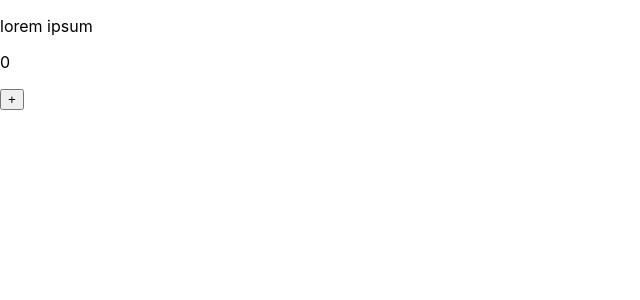
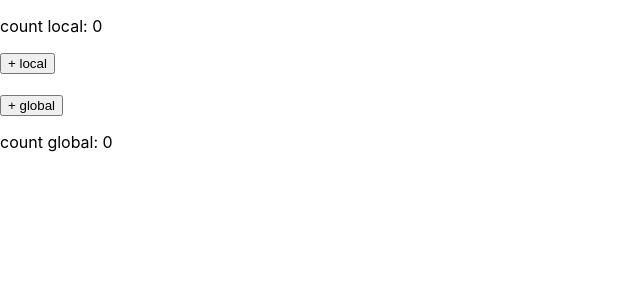
Before and after one commit to WilliamBamba/thermo_ia, a React (Create React App) app in the folder front/: page / in a window 1280 px wide. Shown: the top 300 px of the page, without its empty margins (0-640 px from the left). Built offline with nearby package versions, Linux system fonts and the light colour scheme.

Commit message:
react store

```diff
--- a/front/src/App.js
+++ b/front/src/App.js
@@ -1,10 +1,16 @@
-import React from 'react';
+import React, { useState } from 'react';
 import './App.css';
 import Home from './compenents/Home';
+import s, {initialState} from './store';
 
 function App() {
+  const [storage, setStorage] = useState(initialState);
+  const store = s(storage, setStorage);
   return (
-    <Home />
+    <div>
+      <Home store={store} />
+      <p>count global: {store.state.count}</p>
+    </div>
   );
 };
 
--- a/front/src/compenents/Home.js
+++ b/front/src/compenents/Home.js
@@ -2,15 +2,16 @@
 import React from 'react';
 
 
-export default ({}) => {
+export default ({store}) => {
 
     const [count, setCount] = useState(0);
 
     return (
         <div>
-            <p>lorem ipsum</p>
-            <p>{count}</p>
-            <button onClick={() => setCount(count+1)}>+</button>
+            <p>count local: {count}</p>
+            <button onClick={() => setCount(count+1)} >+ local</button>
+            <br /><br />
+            <button onClick={() => store.merge({count: store.state.count+1})}>+ global</button>
         </div>
     );
 };
--- /dev/null
+++ b/front/src/store/index.js
@@ -0,0 +1,22 @@
+const initialState = {
+    count: 0,
+};
+
+
+export default (storage, setStore) => {
+    const store = {
+        state: storage,
+        'setState': setStore,
+        merge: null,
+    };
+
+    store.merge = (obj) => {
+        let newState = { ...store.state, ...obj };
+        setStore(newState);
+    }
+
+
+    return store;
+};
+
+export {initialState};
```
